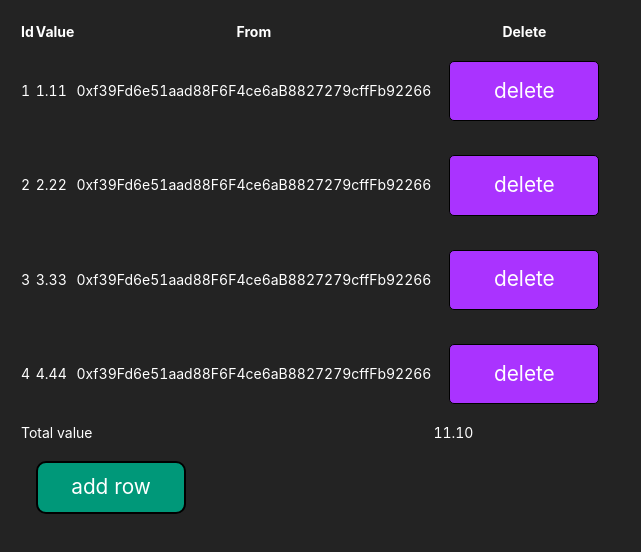
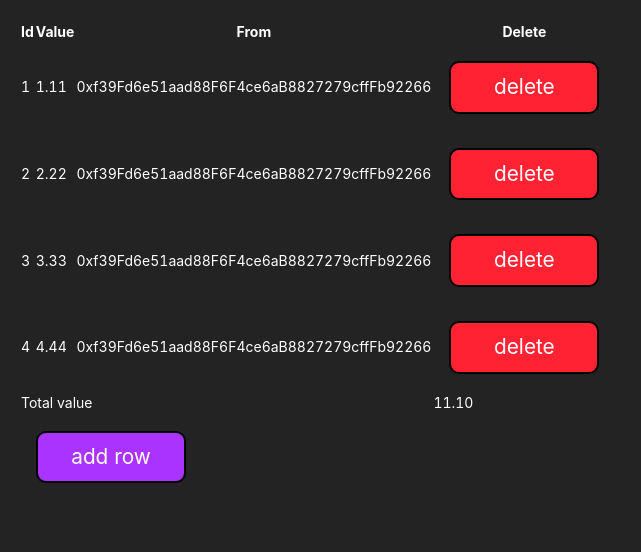
Before and after one commit to CollaborativeTeam/challenge, a Next.js app: page / in a window 1280 px wide. Shown: the top 552 px of the page, without its empty margins (0-641 px from the left). Built offline with nearby package versions, Linux system fonts and the light colour scheme.

Commit message:
refactor: replace styles files with styled-components

```diff
--- a/src/components/dashboard/TableWrapper.jsx
+++ b/src/components/dashboard/TableWrapper.jsx
@@ -17,11 +17,7 @@ export function TableWrapper({
           Error {requestError.code}: {requestError.message}. Please try again.
         </Message>
       ) : tableData ? (
-        <Table
-          className="antd-table"
-          dataSource={tableData}
-          columns={tableColumns}
-        />
+        <Table dataSource={tableData} columns={tableColumns} />
       ) : (
         <Message color="#fff" bgColor="#a3f">
           Enter your address...
--- a/src/components/shared/styled.js
+++ b/src/components/shared/styled.js
@@ -24,3 +24,37 @@ export const STForm = styled.form`
   flex-direction: column;
   align-items: center;
 `
+export const STIconBtn = styled.button`
+  text-align: center;
+  height: auto;
+  width: 60px;
+  display: flex;
+  align-items: center;
+  justify-content: center;
+  margin: 1rem;
+  svg {
+    margin: 0;
+  }
+`
+export const STButton = styled.button`
+  width: 150px;
+  padding: 0.5rem 1.5rem;
+  border: 2px solid #000;
+  border-radius: 10px;
+  transition: background-color 0.3s ease-out;
+
+  font-size: 1.3rem;
+
+  background-color: ${({ bgColor }) => bgColor || '#a3f'};
+  color: ${({ color }) => color || '#fff'};
+
+  &:hover {
+    background-color: ${({ bgColorHover }) => bgColorHover || '#09f'};
+  }
+`
+export const STTitle = styled.h3`
+  font-size: 1.5rem;
+  padding: 1rem;
+  background-color: ${({ bgColor }) => bgColor};
+  color: ${({ color }) => color};
+`
--- a/src/components/table/AddRowButton.jsx
+++ b/src/components/table/AddRowButton.jsx
@@ -1,7 +1,5 @@
+import { STButton } from 'components/shared/styled'
+
 export function AddRowButton({ handleClick }) {
-  return (
-    <button className="add-row-button" onClick={handleClick}>
-      add row
-    </button>
-  )
+  return <STButton onClick={handleClick}>add row</STButton>
 }
--- a/src/components/table/DeleteRowButton.jsx
+++ b/src/components/table/DeleteRowButton.jsx
@@ -1,7 +1,9 @@
+import { STButton } from 'components/shared/styled'
+
 export function DeleteRowButton({ handleDeleteRow }) {
   return (
-    <button className="delete-row-button" onClick={handleDeleteRow}>
+    <STButton bgColor="#f23" bgColorHover="#f80" onClick={handleDeleteRow}>
       delete
-    </button>
+    </STButton>
   )
 }
--- a/src/components/table/Table.jsx
+++ b/src/components/table/Table.jsx
@@ -3,7 +3,7 @@ import { TableHeaderItem } from './TableHeaderItem'
 
 export function Table({ rowsData, config, handleDeleteRow, footer }) {
   return (
-    <table className="styled-table">
+    <table>
       <thead>
         <tr>
           {config.map(({ dataIndex, title }) => (
--- a/src/pages/_app.js
+++ b/src/pages/_app.js
@@ -1,7 +1,5 @@
 import 'antd/dist/antd.css'
-import 'styles/App.css'
-import 'styles/AddRowButton.css'
-import 'styles/Table.css'
+import 'styles/index.css'
 
 const MyApp = ({ Component, pageProps }) => {
   return <Component {...pageProps} />
--- a/src/styles/AddRowButton.css
+++ /dev/null
@@ -1,13 +0,0 @@
-.add-row-button {
-  background-color: #009879;
-  color: #fff;
-  padding: 0.5rem 1.5rem;
-  border-radius: 10px;
-  border: 2px solid #000;
-  cursor: pointer;
-  transition: background-color 0.3s ease-out;
-}
-
-.add-row-button:hover {
-  background-color: #224f46;
-}
--- a/src/styles/App.css
+++ b/src/styles/index.css
@@ -22,21 +22,19 @@ select {
 
 button {
   width: 150px;
-  padding: 0.8rem 0;
   transition: all 0.3s ease-out;
+  background-color: #121212;
   color: #fff;
   font-size: 1.3rem;
-  background-color: #a3f;
   cursor: pointer;
   margin: 1rem;
 }
 
 button:hover {
-  background-color: #0099ff;
+  background-color: #232323;
 }
 
 button:disabled {
-  background-color: #a3f;
   color: #aaa;
   cursor: not-allowed;
 }
```
Also changed, not shown: src/components/shared/IconBtn.jsx (+1 -13 lines), src/components/shared/Message.jsx (+3 -10 lines), src/styles/Table.css (deleted, +0 -56 lines).
